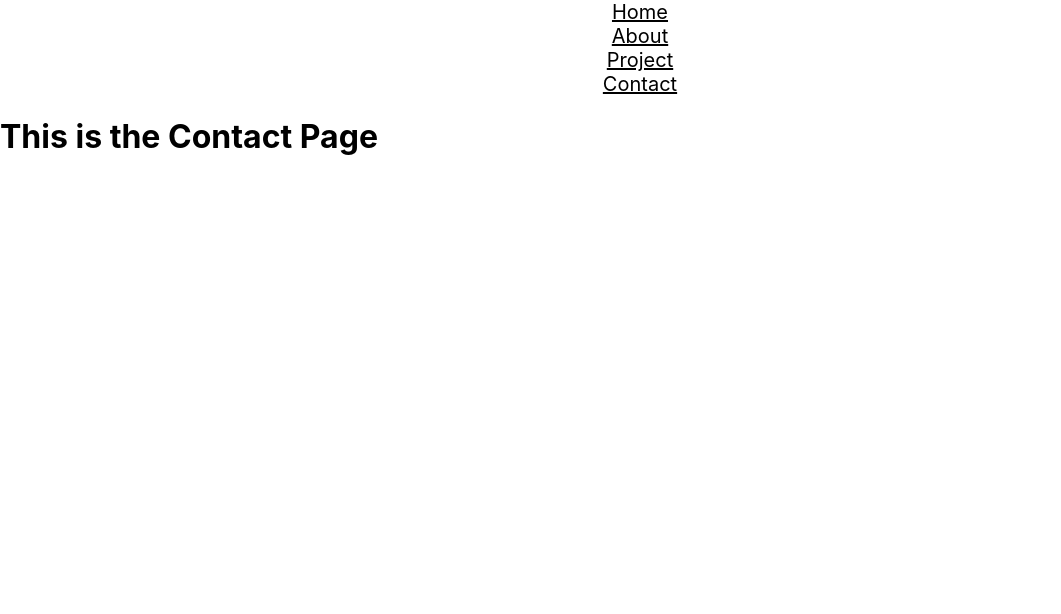
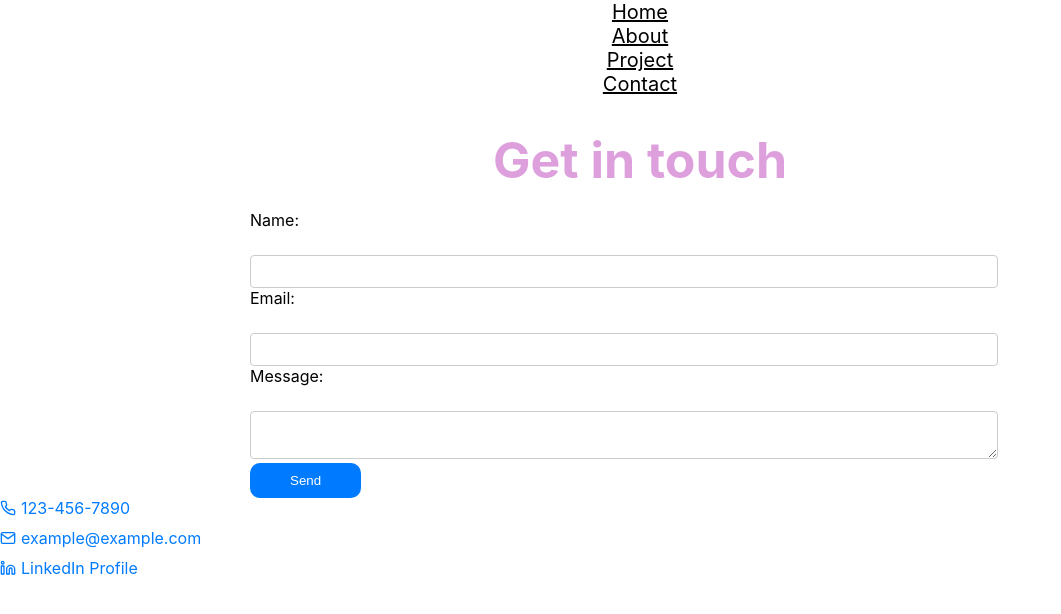
Before and after one commit to annwairimu/trev-ann-tess, a React (Create React App) app: page /contact in a window 1280 px wide. Shown: the top 614 px of the page, without its empty margins (0-1061 px from the left). Built offline with nearby package versions, Linux system fonts and the light colour scheme; the HTML template or start-up script is replaced by a standard one.

Commit message:
added contact page

```diff
--- a/package.json
+++ b/package.json
@@ -9,6 +9,7 @@
     "bootstrap": "^5.3.0",
     "react": "^18.2.0",
     "react-dom": "^18.2.0",
+    "react-icons": "^4.9.0",
     "react-router-dom": "^6.13.0",
     "react-scripts": "5.0.1",
     "web-vitals": "^2.1.4"
--- /dev/null
+++ b/src/Pages/Contact/Contact.css
@@ -0,0 +1,89 @@
+.contact-page {
+    display: flex;
+    flex-direction: column;
+    align-items: center;
+    justify-content: center;
+    padding: 20px;
+
+  }
+
+  .contact-card {
+    display: flex;
+    flex-direction: row;
+    align-items: stretch;
+    justify-content: space-between;
+    max-width: 600px;
+    width: 100%;
+    background-color: #f1f1f1;
+    border-radius: 4px;
+    padding: 20px;
+    box-shadow: 0px 0px 8px rgba(0, 0, 0, 0.1);
+  }
+
+  .contact-form {
+    flex: 1;
+    margin-right: 20px;
+  }
+
+  h1 {
+    font-size: 50px;
+    margin-bottom: 20px;
+    color: plum;
+    align-items: center;
+    text-align: center;
+
+
+
+  }
+
+  form div {
+    margin-left: 250px;
+    margin-right: 300px;
+  }
+
+  label {
+    display: block;
+    margin-bottom: 25px;
+  }
+
+  input[type='text'],
+  input[type='email'],
+  textarea {
+    width: 100%;
+    padding: 8px;
+    border: 1px solid #ccc;
+    border-radius: 4px;
+  }
+
+  button {
+    padding: 10px 40px;
+    background-color: #007bff;
+    color: #fff;
+    border: none;
+    border-radius: 10px;
+    cursor: pointer;
+    margin-left: 250px;
+    margin-right: 300px
+  }
+
+  .contact-info {
+    flex: 1;
+    display: flex;
+    flex-direction: column;
+  }
+
+  .contact-info a {
+    display: flex;
+    align-items: center;
+    color: #007bff;
+    text-decoration: none;
+    margin-bottom: 10px;
+  }
+
+  .contact-info a svg {
+    margin-right: 5px;
+  }
+
+  .contact-info a:hover {
+    text-decoration: underline;
+  }
--- a/src/Pages/Contact/Contact.jsx
+++ b/src/Pages/Contact/Contact.jsx
@@ -1,9 +1,74 @@
-const Contact = () => {
-    return (
+import React, { useState } from 'react';
+import { FiPhone, FiMail, FiLinkedin } from 'react-icons/fi';
+import './Contact.css';
+
+function ContactPage() {
+  const [name, setName] = useState('');
+  const [email, setEmail] = useState('');
+  const [message, setMessage] = useState('');
+
+  const handleSubmit = (e) => {
+    e.preventDefault();
+
+    // Here you can perform additional logic like sending the form data to a server
+
+    // Clear the form fields
+    setName('');
+    setEmail('');
+    setMessage('');
+
+    // Display a success message or perform any other actions
+    alert('Form submitted successfully!');
+  };
+
+  return (
+    <div>
+      <h1>Get in touch</h1>
+      <form onSubmit={handleSubmit}>
         <div>
-            <h1>This is the Contact Page</h1>
+          <label htmlFor="name">Name:</label>
+          <input
+            type="text"
+            id="name"
+            value={name}
+            onChange={(e) => setName(e.target.value)}
+          />
         </div>
-    );
+        <div>
+          <label htmlFor="email">Email:</label>
+          <input
+            type="email"
+            id="email"
+            value={email}
+            onChange={(e) => setEmail(e.target.value)}
+          />
+        </div>
+        <div>
+          <label htmlFor="message">Message:</label>
+          <textarea
+            id="message"
+            value={message}
+            onChange={(e) => setMessage(e.target.value)}
+          ></textarea>
+        </div>
+        <button type="submit">Send</button>
+      </form>
+      <div className="contact-info">
+        <a href="tel:1234567890">
+          <FiPhone />
+          <span>123-456-7890</span>
+        </a>
+        <a href="mailto:example@example.com">
+          <FiMail />
+          <span>example@example.com</span>
+        </a>
+        <a href="https://www.linkedin.com/your-profile-link" target="_blank" rel="noopener noreferrer">
+          <FiLinkedin />
+          <span>LinkedIn Profile</span>
+        </a>
+      </div>
+    </div>
+  );
 }
 
-export default Contact;
+export default ContactPage;
```
Also changed, not shown: 1 other file (tests, documents, lock files or other folders).
